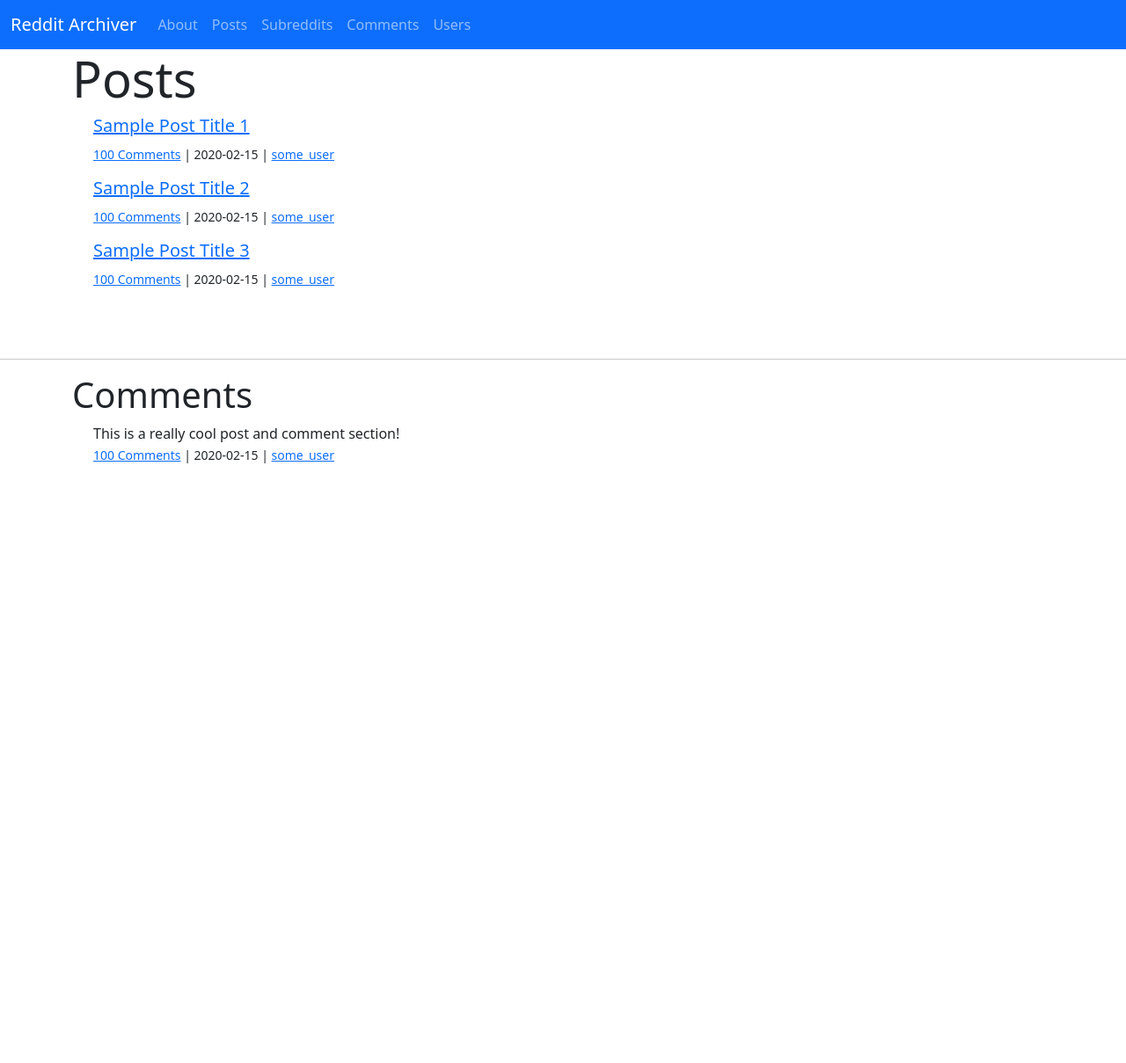
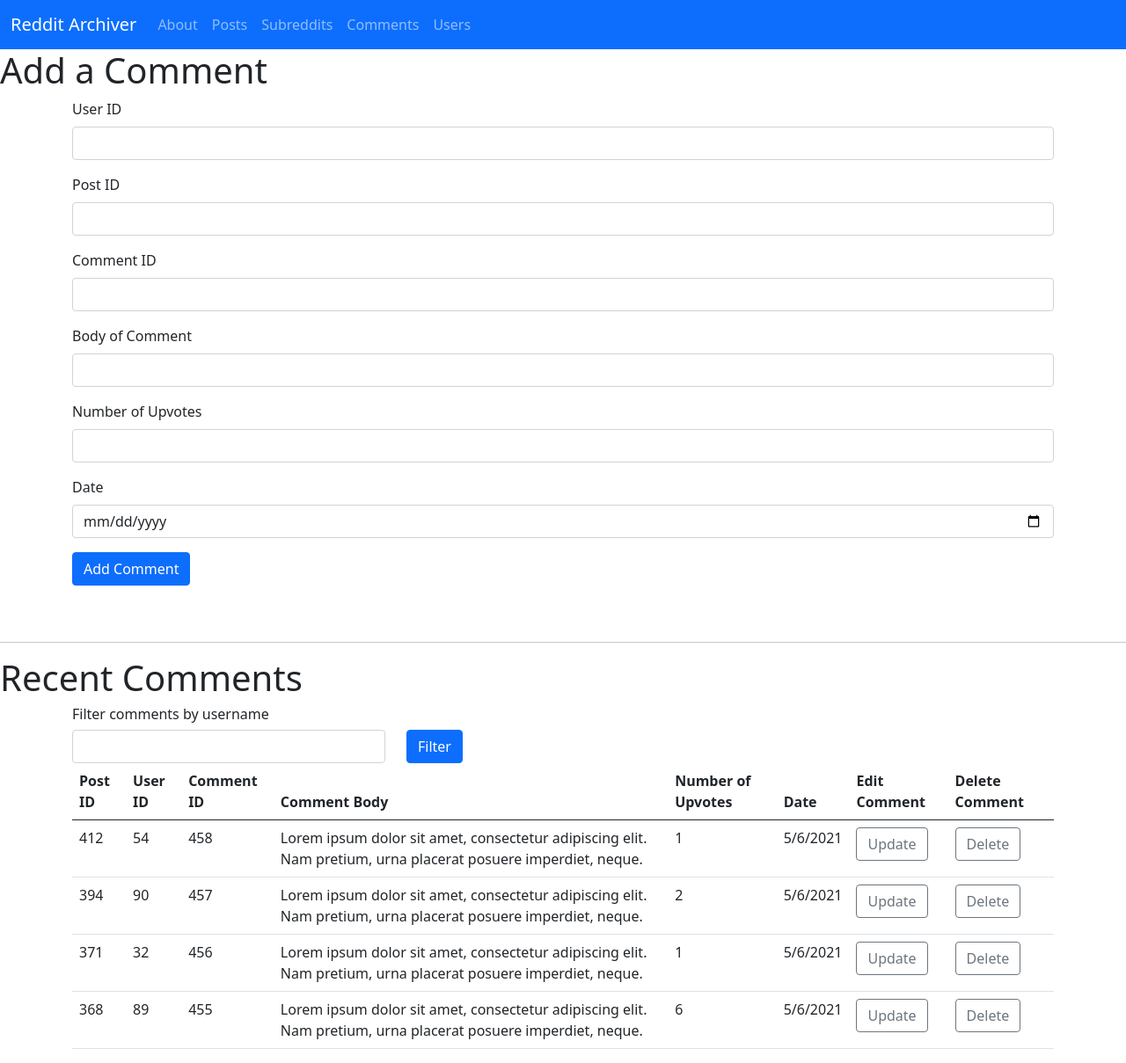
Before and after one commit to jaredtconnor/Reddit-Archiver, a Flask app: page /comments in a window 1280 px wide. Shown: the whole page at 88% size. Before the commit the page ends 527 px from the top, so only its background shows below. Run offline with Flask 2, Linux system fonts and the light colour scheme.

Commit message:
Updated Comments page

```diff
--- a/templates/comments.html
+++ b/templates/comments.html
@@ -12,7 +12,7 @@
 
 <body>
 
-<! -- NAV SECTION -- >
+<!-- NAV SECTION -->
   <nav class="navbar navbar-expand-lg navbar-dark bg-primary">
     <div class="container-fluid">
       <a class="navbar-brand" href="/">Reddit Archiver</a>
@@ -41,62 +41,175 @@
     </div>
   </nav>
 
+    <h1 class="display-6" id="add_comment">Add a Comment</h1>
+    <div class="container-lg" id="add_comment_container">
+        <form>
+            <div class="mb-3">
+                <label for="user_id" class="form-label">User ID</label>
+                <input type="number" class="form-control" id="user_id">
+            </div>
+            <div class="mb-3">
+                <label for="post_id" class="form-label">Post ID</label>
+                <input type="number" class="form-control" id="post_id">
+            </div>
+            <div class="mb-3">
+                <label for="comment_id" class="form-label">Comment ID</label>
+                <input type="number" class="form-control" id="comment_id">
+            </div>
+            <div class="mb-3">
+                <label for="body" class="form-label">Body of Comment</label>
+                <input type="text" class="form-control" id="body">
+            </div>
+            <div class="mb-3">
+                <label for="num_upvotes" class="form-label">Number of Upvotes</label>
+                <input type="number" class="form-control" id="num_upvotes">
+            </div>
+            <div class="mb-3">
+                <label for="comment_date" class="form-label">Date</label>
+                <input type="date" class="form-control" id="comment_date">
+            </div>
+            <button type="submit" class="btn btn-primary">Add Comment</button>
+        </form>
+    </div>
 
-  <div class="container-lg pb-5" id="main_post_container">
-    <h1 class="display-4" id="post_heading">Posts</h1>
+    <br>
+    <br>
+    <hr/>
 
-    <div class="container-md" id="post_container">
-      <div class="container-sm">
-        <h5 class="post_title">
-          <a href="#">Sample Post Title 1</a>
-        </h5>
-        <small>
-          <a href="#" class="comment_num">100 Comments</a>
-          <p class="post_date"> | 2020-02-15 | </p>
-          <a href="#" class="user_name "> some_user </a>
-        </small>
+    <h1 class="display-6" id="recent_comments">Recent Comments</h1>
+    <div class="container-lg" id="comment_table_container">
+
+        <h6>Filter comments by username</h6>
+        <div class="row">
+            <div class="col-4">
+                <input type="text" class="form-control">
             </div>
-      <div class="container-sm">
-        <h5 class="post_title">
-          <a href="#">Sample Post Title 2</a>
-        </h5>
-        <small>
-          <a href="#" class="comment_num">100 Comments</a>
-          <p class="post_date"> | 2020-02-15 | </p>
-          <a href="#" class="user_name "> some_user </a>
-        </small>
-      </div>
-      <div class="container-sm">
-        <h5 class="post_title">
-          <a href="#">Sample Post Title 3</a>
-        </h5>
-        <small>
-          <a href="#" class="comment_num">100 Comments</a>
-          <p class="post_date"> | 2020-02-15 | </p>
-          <a href="#" class="user_name"> some_user </a>
-        </small>
-      </div>
+            <div class="col-2">
+                <button class="btn btn-primary" type="button">Filter</button>
             </div>
         </div>
 
-  <hr />
-
-  <div class="container-lg" id="main_comment_containter">
-    <h1 class="display-6" id="comment_heading">Comments</h1>
-
-    <div class="container-md" id="comment_container">
-
-      <div class="container-sm">
-        <p class="comment">This is a really cool post and comment section!</p>
-        <small>
-          <a href="#" class="comment_num">100 Comments</a>
-          <p class="post_date"> | 2020-02-15 | </p>
-          <a href="#" class="user_name"> some_user </a>
-        </small>
-      </div>
+        <table class="table" id="comment_table">
+            <thead>
+                    <th>Post ID</th>
+                    <th>User ID</th>
+                    <th>Comment ID</th>
+                    <th>Comment Body</th>
+                    <th>Number of Upvotes</th>
+                    <th>Date</th>
+                    <th>Edit Comment</th>
+                    <th>Delete Comment</th>
+                </tr>
+            </thead>
+            <tbody>
+                <tr class="table_row">
+                    <td>
+                        412
+                    </td>
+                    <td>
+                        54
+                    </td>
+                    <td>
+                        458
+                    </td>
+                    <td>
+                        Lorem ipsum dolor sit amet, consectetur adipiscing elit. Nam pretium, urna placerat posuere imperdiet, neque.
+                    </td>
+                    <td>
+                        1
+                    </td>
+                    <td>
+                        5/6/2021
+                    </td>
+                    <td>
+                        <button class="btn btn-outline-secondary">Update</button>
+                    </td>
+                    <td>
+                        <button class="btn btn-outline-secondary">Delete</button>
+                    </td>
+                </tr>
+                <tr class="table_row">
+                    <td>
+                        394
+                    </td>
+                    <td>
+                        90
+                    </td>
+                    <td>
+                        457
+                    </td>
+                    <td>
+                        Lorem ipsum dolor sit amet, consectetur adipiscing elit. Nam pretium, urna placerat posuere imperdiet, neque.
+                    </td>
+                    <td>
+                        2
+                    </td>
+                    <td>
+                        5/6/2021
+                    </td>
+                    <td>
+                        <button class="btn btn-outline-secondary">Update</button>
+                    </td>
+                    <td>
+                        <button class="btn btn-outline-secondary">Delete</button>
+                    </td>
+                </tr>
+                <tr class="table_row">
+                    <td>
+                        371
+                    </td>
+                    <td>
+                        32
+                    </td>
+                    <td>
+                        456
+                    </td>
+                    <td>
+                        Lorem ipsum dolor sit amet, consectetur adipiscing elit. Nam pretium, urna placerat posuere imperdiet, neque.
+                    </td>
+                    <td>
+                        1
+                    </td>
+                    <td>
+                        5/6/2021
+                    </td>
+                    <td>
+                        <button class="btn btn-outline-secondary">Update</button>
+                    </td>
+                    <td>
+                        <button class="btn btn-outline-secondary">Delete</button>
+                    </td>
+                </tr>
+                <tr class="table_row">
+                    <td>
+                        368
+                    </td>
+                    <td>
+                        89
+                    </td>
+                    <td>
+                        455
+                    </td>
+                    <td>
+                        Lorem ipsum dolor sit amet, consectetur adipiscing elit. Nam pretium, urna placerat posuere imperdiet, neque.
+                    </td>
+                    <td>
+                        6
+                    </td>
+                    <td>
+                        5/6/2021
+                    </td>
+                    <td>
+                        <button class="btn btn-outline-secondary">Update</button>
+                    </td>
+                    <td>
+                        <button class="btn btn-outline-secondary">Delete</button>
+                    </td>
+                </tr>
+            </tbody>
+        </table>
     </div>
 
-  </div>
 
   <script src="https://cdn.jsdelivr.net/npm/bootstrap@5.0.0-beta3/dist/js/bootstrap.bundle.min.js"
     integrity="sha384-JEW9xMcG8R+pH31jmWH6WWP0WintQrMb4s7ZOdauHnUtxwoG2vI5DkLtS3qm9Ekf"
```
Lines whose indentation alone changed are shown as unchanged.
